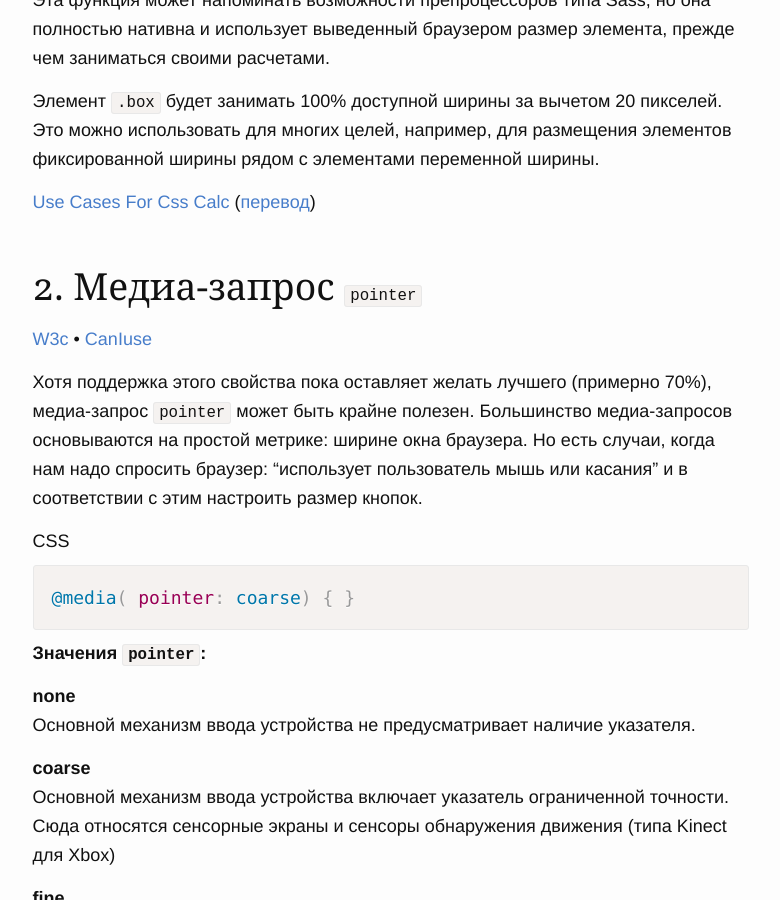
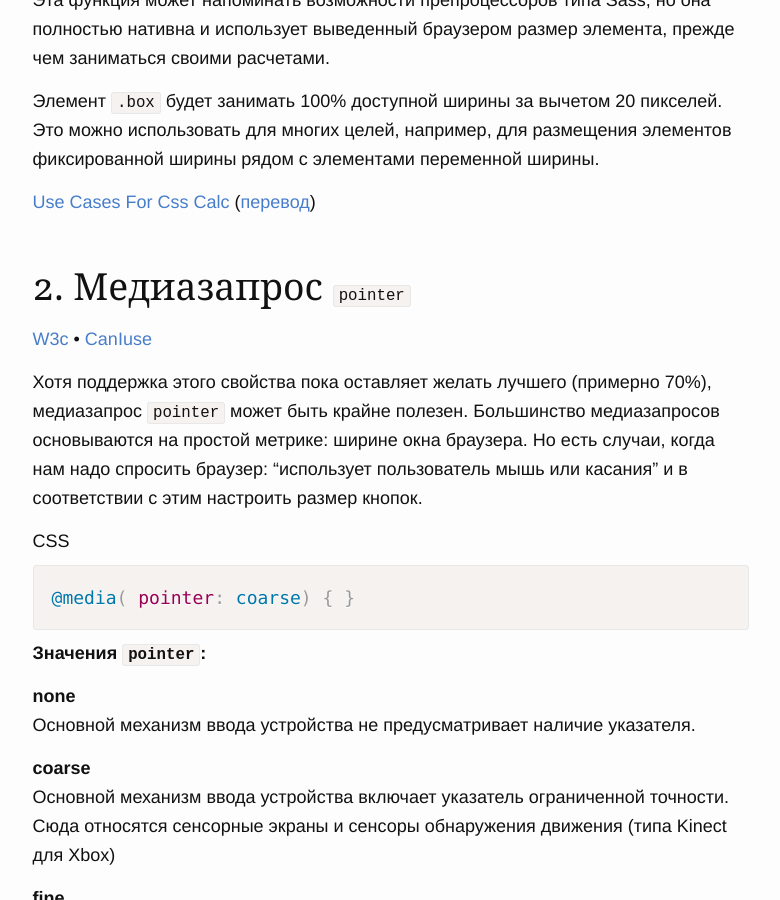
Before and after one commit to prgssr/prgssr.github.io, a Jekyll site: the page built from _posts/2016-09-27-9-nedoocenivaemyh-vozmozhnostej-css.md, in a window 1280 px wide and 900 px high, scrolled down 1417 px. Shown: the whole window, without its empty margins (110-890 px from the left). Built offline with Jekyll 4.4.1, drawn with Linux system fonts in a browser that asks for light colours; nearby versions of some CDN libraries; library files that are not in the unit come from our copies; comment, search, counter and statistics services are not loaded; some of the changed text lies outside the part shown.

Commit message:
fix title in 9-nedoocenivaemyh-vozmozhnostej-css

````diff
--- a/_posts/2016-09-27-9-nedoocenivaemyh-vozmozhnostej-css.md
+++ b/_posts/2016-09-27-9-nedoocenivaemyh-vozmozhnostej-css.md
@@ -34,11 +34,11 @@ CSS с нами уже давно — некоторые знакомы с ни
 
 [Use Cases For Css Calc ](http://vincentp.me/blog/use-cases-for-calc) ([перевод](http://css-live.ru/articles/kogda-byvaet-nuzhen-calc.html))
 
-## 2. Медиа-запрос `pointer`
+## 2. Медиазапрос `pointer`
 
 [W3c](https://www.w3.org/TR/mediaqueries-4/#pointer) • [CanIuse](http://caniuse.com/#feat=css-media-interaction)
 
-Хотя поддержка этого свойства пока оставляет желать лучшего (примерно 70%), медиа-запрос `pointer` может быть крайне полезен. Большинство медиа-запросов основываются на простой метрике: ширине окна браузера. Но есть случаи, когда нам надо спросить браузер: "использует пользователь мышь или касания" и в соответствии с этим настроить размер кнопок.
+Хотя поддержка этого свойства пока оставляет желать лучшего (примерно 70%), медиазапрос `pointer` может быть крайне полезен. Большинство медиазапросов основываются на простой метрике: ширине окна браузера. Но есть случаи, когда нам надо спросить браузер: "использует пользователь мышь или касания" и в соответствии с этим настроить размер кнопок.
 
 ```css
 @media( pointer: coarse) { }
````
Also changed, not shown: other parts of _posts/2016-09-27-9-nedoocenivaemyh-vozmozhnostej-css.md (+1 -1 lines).
